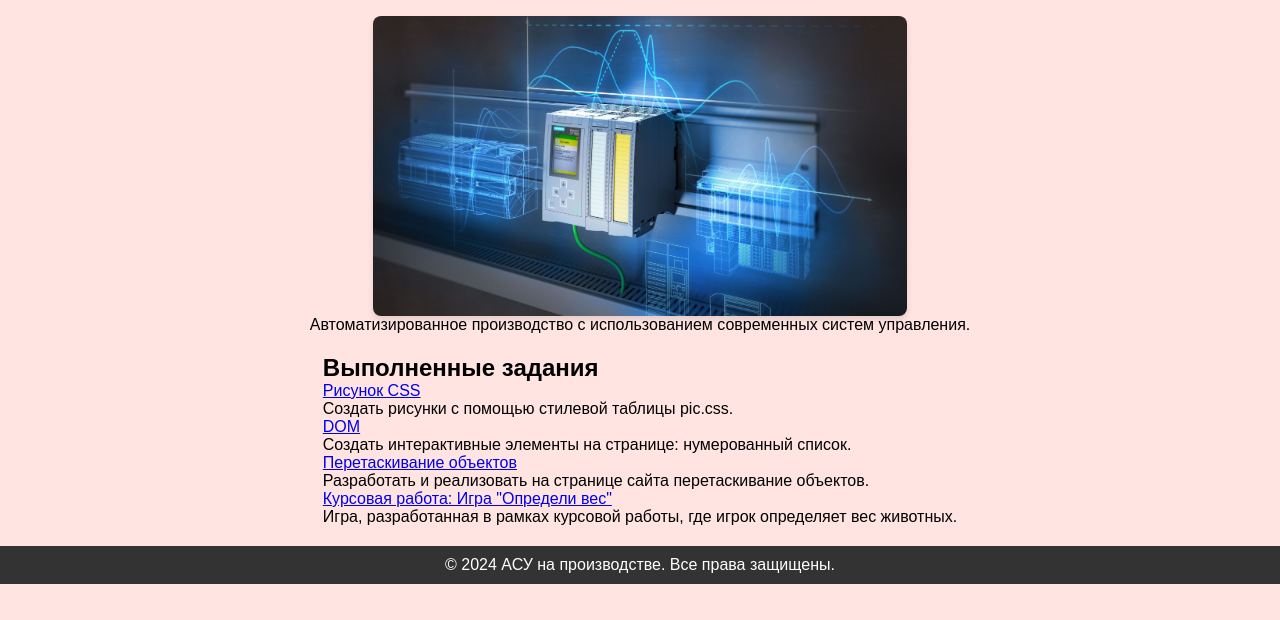
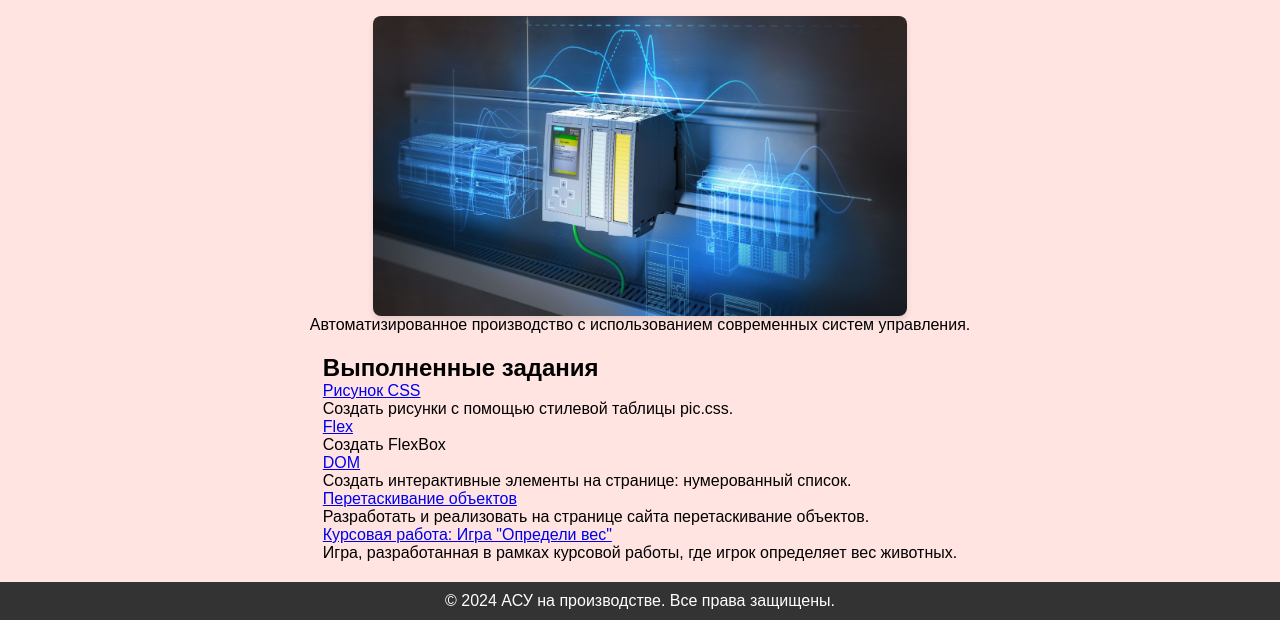
Before and after one commit to penyaaa47/website, a plain HTML site: page index.html in a window 1280 px wide. Shown: the part 1000-1620 px from the top of the page. Before the commit the page ends 1584 px from the top, so only its background shows below. Drawn offline with Linux system fonts and the light colour scheme.

Commit message:
Add files via upload

```diff
--- a/index.html
+++ b/index.html
@@ -55,7 +55,10 @@
                     <a href="task2.html" class="task-link">Рисунок CSS</a>
                     <p>Создать рисунки с помощью стилевой таблицы pic.css.</p>
                 </div>
-
+                <div class="task-item">
+                    <a href="task3.html" class="task-link">Flex</a>
+                    <p>Создать FlexBox</p>
+                </div>
                 <div class="task-item">
                     <a href="task4.html" class="task-link">DOM</a>
                     <p>Создать интерактивные элементы на странице: нумерованный список.</p>
```
